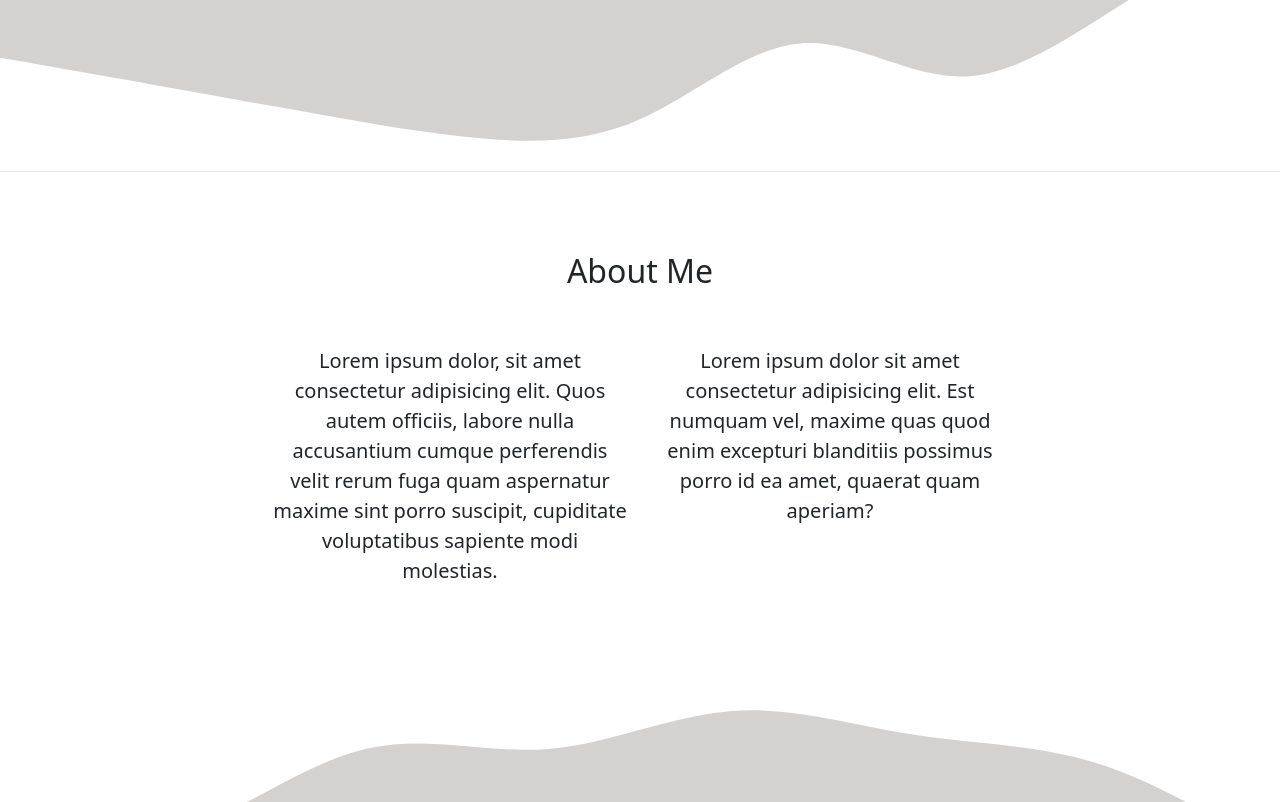
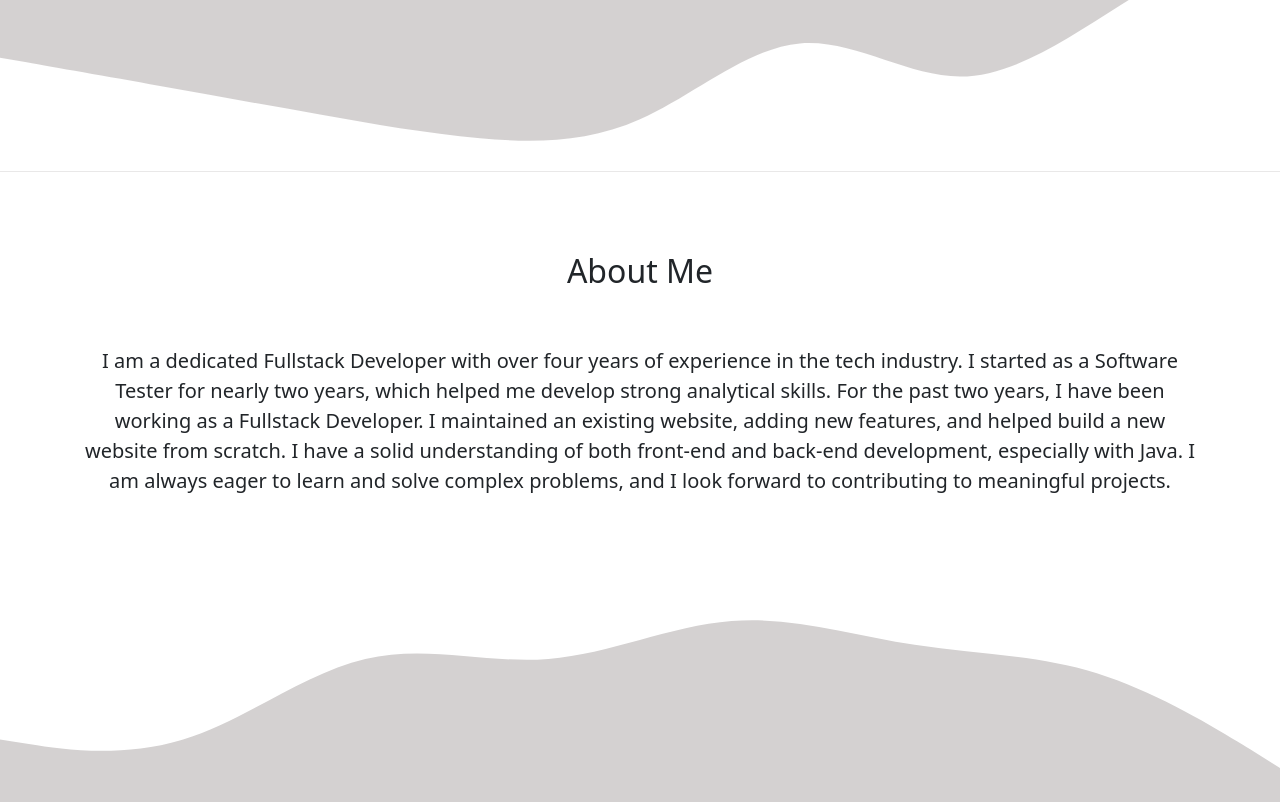
Before and after one commit to ferdiyansyaputra/ferdiyansyaputra.github.io, a plain HTML site: page index.html in a window 1280 px wide. Shown: the part 530-1332 px from the top of the page. Drawn offline with nearby package versions, Linux system fonts and the light colour scheme.

Commit message:
Update about me section

```diff
--- a/index.html
+++ b/index.html
@@ -57,14 +57,12 @@
           </div>
         </div>
         <div class="row justify-content-center fs-5 text-center">
-          <div class="col-md-4">
+          <div class="col-md">
             <p>
-              Lorem ipsum dolor, sit amet consectetur adipisicing elit. Quos autem officiis, labore nulla accusantium cumque perferendis velit rerum fuga quam aspernatur maxime sint porro suscipit, cupiditate voluptatibus sapiente modi
-              molestias.
+              I am a dedicated Fullstack Developer with over four years of experience in the tech industry. I started as a Software Tester for nearly two years, which helped me develop strong analytical skills. For the past two years, I
+              have been working as a Fullstack Developer. I maintained an existing website, adding new features, and helped build a new website from scratch. I have a solid understanding of both front-end and back-end development,
+              especially with Java. I am always eager to learn and solve complex problems, and I look forward to contributing to meaningful projects.
             </p>
-          </div>
-          <div class="col-md-4">
-            <p>Lorem ipsum dolor sit amet consectetur adipisicing elit. Est numquam vel, maxime quas quod enim excepturi blanditiis possimus porro id ea amet, quaerat quam aperiam?</p>
           </div>
         </div>
       </div>
```
